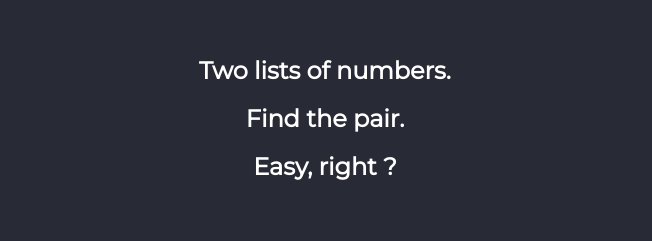
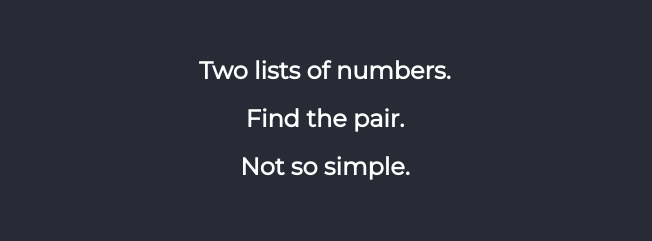
Before and after one commit to mateoox600/Two-One, a React app: page /#/ in a window 1280 px wide. Shown: the part 118-359 px from the top of the page, without its empty margins (315-967 px from the left). Built offline with nearby package versions, Linux system fonts and the light colour scheme; no server answers; the HTML template or start-up script is replaced by a standard one.

Commit message:
Changing rules a bit more

```diff
--- a/src/static/App.tsx
+++ b/src/static/App.tsx
@@ -26,7 +26,7 @@ export default class App extends React.Component<Props, State> {
                 <h1 className='rules'>
                     Two lists of numbers.<br />
                     Find the pair.<br />
-                    Easy, right ?
+                    Not so simple.
                 </h1>
                 <div id='gamemodes'>
                     <Link to='/time-rush' id='time-rush-link' className='link'>
@@ -39,7 +39,7 @@ export default class App extends React.Component<Props, State> {
                     </Link>
                 </div>
                 <h1 className='rules'>
-                    Time Rush: As fast as possible !<br />
+                    Time Rush: As fast as possible!<br />
                     Keep Alive: Win or loose 10 seconds, try to survive.
                 </h1>
             </>
```
Also changed, not shown: 1 other file (tests, documents, lock files or other folders).
